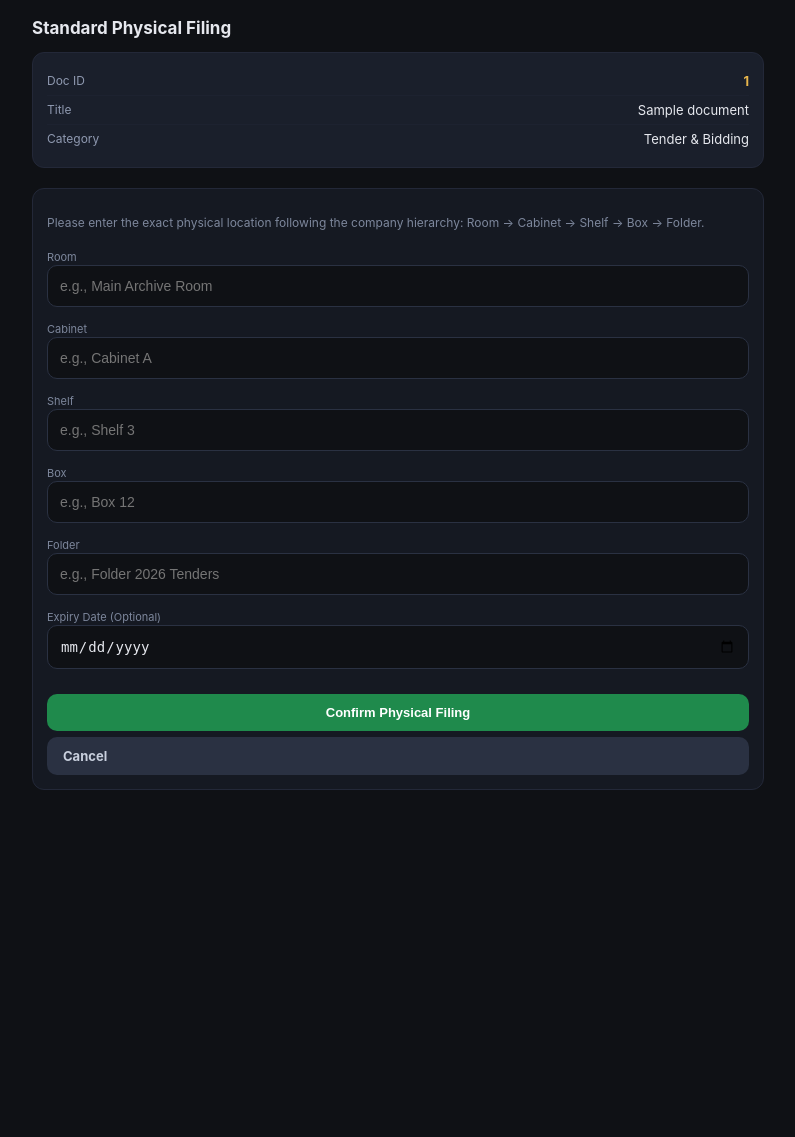
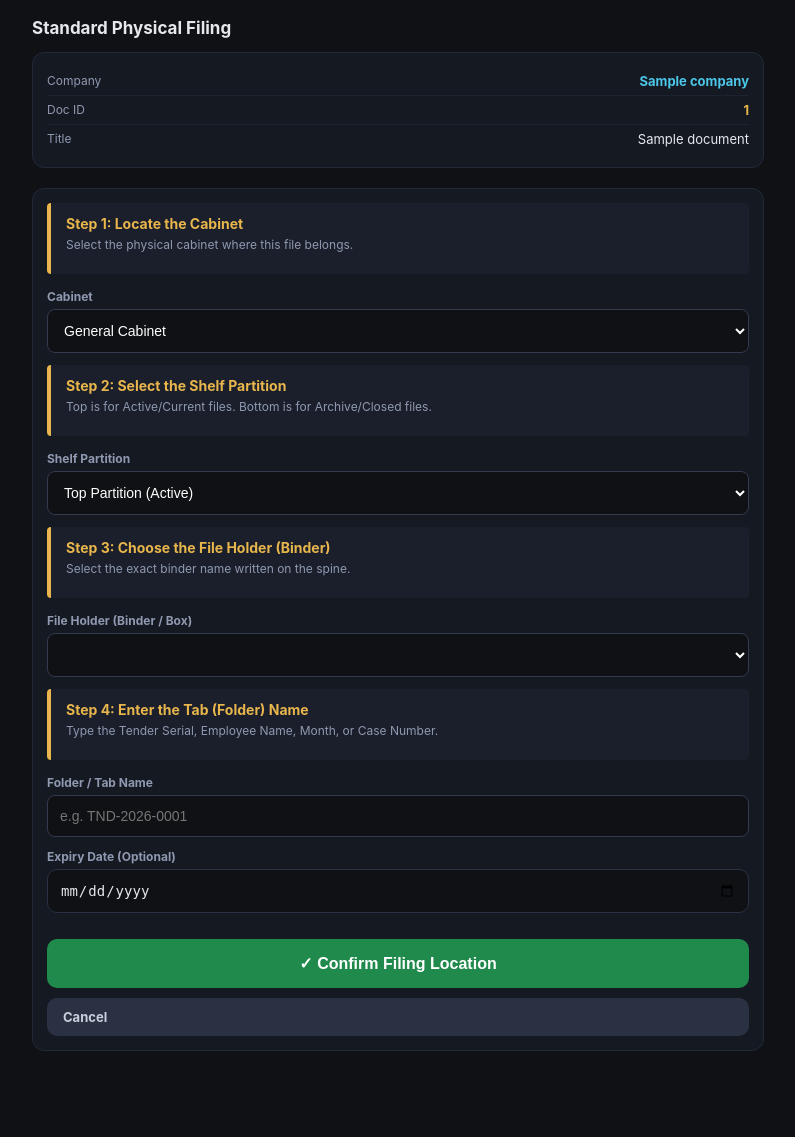
Before and after one commit to gojamochzeleku-cell/Infinity-erp, a Django app: page /documents/1/file/ in a window 1280 px wide. Shown: the part 53-1190 px from the top of the page, without its empty margins (242-1037 px from the left). Before the commit the page ends 843 px from the top, so only its background shows below. Run offline with Django 5.2, Linux system fonts and the light colour scheme; a user stored in the database is signed in; tables that the repository leaves empty hold one stand-in row (values such as "Sample post"); lists and menus that the app fills with data are empty; some libraries are stand-ins or nearby versions.

Commit message:
Feature: Ultimate Physical Filing Dropdowns matching the Master Blueprint

```diff
--- a/templates/doc_file.html
+++ b/templates/doc_file.html
@@ -1,37 +1,132 @@
 {% extends 'base.html' %}
 {% block title %}File Document{% endblock %}
 {% block content %}
+<style>
+  .filing-step { background: #1a1f2b; border-left: 4px solid #e8b64c; padding: 10px 15px; border-radius: 4px; margin-bottom: 15px; }
+  .filing-step strong { color: #e8b64c; font-size: 14px; }
+  .filing-step p { color: #8f99b0; font-size: 12px; margin-top: 4px; }
+  select, input[type="text"] { background: #0f1115; border: 1px solid #333a4d; color: #fff; padding: 12px; border-radius: 8px; width: 100%; margin-bottom: 12px; }
+  label { font-size: 12px; color: #8f99b0; margin-bottom: 5px; display: block; font-weight: bold; }
+</style>
+
 <h2>Standard Physical Filing</h2>
-<div class="card" style="background:#1a1f2b; margin-bottom:20px;">
+
+<div class="card" style="background:#151922; margin-bottom:20px;">
+  <div class="kv"><span class="k">Company</span><span class="v" style="color:#4cc7e8; font-weight:bold;">{{ doc.company.name }}</span></div>
   <div class="kv"><span class="k">Doc ID</span><span class="v" style="color:#e8b64c; font-weight:bold;">{{ doc.doc_id }}</span></div>
   <div class="kv"><span class="k">Title</span><span class="v">{{ doc.title }}</span></div>
-  <div class="kv"><span class="k">Category</span><span class="v">{{ doc.get_category_display }}</span></div>
 </div>
 
 <div class="card">
-  <p class="meta" style="margin-bottom:15px; font-size:12px;">Please enter the exact physical location following the company hierarchy: Room → Cabinet → Shelf → Box → Folder.</p>
   <form method="post">
     {% csrf_token %}
-    <label class="meta">Room</label>
-    <input type="text" name="room" placeholder="e.g., Main Archive Room" required>
 
-    <label class="meta">Cabinet</label>
-    <input type="text" name="cabinet" placeholder="e.g., Cabinet A" required>
+    <div class="filing-step">
+      <strong>Step 1: Locate the Cabinet</strong>
+      <p>Select the physical cabinet where this file belongs.</p>
+    </div>
 
-    <label class="meta">Shelf</label>
-    <input type="text" name="shelf" placeholder="e.g., Shelf 3">
+    <label>Cabinet</label>
+    <select name="cabinet" required>
+      {% if doc.company.short_name == 'CHI' %}
+        <option value="CHI-01 (Tenders & Ops)">CHI-01 (Tenders & Operations)</option>
+        <option value="CHI-02 (Finance)">CHI-02 (Finance & Banking)</option>
+        <option value="CHI-03 (Legal & HR)">CHI-03 (Legal & HR)</option>
+        <option value="CHI-04 (Mail & Admin)">CHI-04 (Mail & General Admin)</option>
+      {% elif doc.company.short_name == 'YAH' %}
+        <option value="YAH-01 (Tenders & Ops)">YAH-01 (Tenders & Operations)</option>
+        <option value="YAH-02 (Finance)">YAH-02 (Finance & Banking)</option>
+        <option value="YAH-03 (Legal & HR)">YAH-03 (Legal & HR)</option>
+        <option value="YAH-04 (Mail & Admin)">YAH-04 (Mail & General Admin)</option>
+      {% else %}
+        <option value="General Cabinet">General Cabinet</option>
+      {% endif %}
+    </select>
 
-    <label class="meta">Box</label>
-    <input type="text" name="box" placeholder="e.g., Box 12">
+    <div class="filing-step">
+      <strong>Step 2: Select the Shelf Partition</strong>
+      <p>Top is for Active/Current files. Bottom is for Archive/Closed files.</p>
+    </div>
 
-    <label class="meta">Folder</label>
-    <input type="text" name="folder" placeholder="e.g., Folder 2026 Tenders">
+    <label>Shelf Partition</label>
+    <select name="shelf" required>
+      <option value="Top Partition (Active)">Top Partition (Active)</option>
+      <option value="Bottom Partition (Archive)">Bottom Partition (Archive)</option>
+    </select>
 
-    <label class="meta">Expiry Date (Optional)</label>
-    <input type="date" name="expiry_date">
+    <div class="filing-step">
+      <strong>Step 3: Choose the File Holder (Binder)</strong>
+      <p>Select the exact binder name written on the spine.</p>
+    </div>
 
-    <button class="btn btn-green wide" type="submit" style="margin-top:15px;">Confirm Physical Filing</button>
-    <a class="btn btn-grey wide" href="{% url 'document_list' %}">Cancel</a>
+    <label>File Holder (Binder / Box)</label>
+    <select name="box" required>
+      {% if doc.company.short_name == 'CHI' %}
+        <optgroup label="Tenders & Operations (Blue)">
+          <option value="CHI - ACTIVE TENDERS - 2026">CHI - ACTIVE TENDERS - 2026</option>
+          <option value="CHI - ACTIVE IMPORTS - 2026">CHI - ACTIVE IMPORTS - 2026</option>
+          <option value="CHI - SUBMITTED BIDS - 2026">CHI - SUBMITTED BIDS - 2026</option>
+          <option value="CHI - WON & LOST TENDERS - 2026">CHI - WON & LOST TENDERS - 2026</option>
+        </optgroup>
+        <optgroup label="Finance & Banking (Black)">
+          <option value="CHI - BANK GUARANTEES & CPOs">CHI - BANK GUARANTEES & CPOs</option>
+          <option value="CHI - LETTERS OF CREDIT (LCs) - 2026">CHI - LETTERS OF CREDIT (LCs) - 2026</option>
+          <option value="CHI - PAYROLL & SALARIES - 2026">CHI - PAYROLL & SALARIES - 2026</option>
+          <option value="CHI - INVOICES & PAYMENTS - 2026">CHI - INVOICES & PAYMENTS - 2026</option>
+        </optgroup>
+        <optgroup label="Legal & HR (Red / Green)">
+          <option value="CHI - SIGNED AGREEMENTS">CHI - SIGNED AGREEMENTS</option>
+          <option value="CHI - ACTIVE COURT CASES">CHI - ACTIVE COURT CASES</option>
+          <option value="CHI - PERSONNEL FILES">CHI - PERSONNEL FILES</option>
+          <option value="CHI - LEAVE & MEDICAL - 2026">CHI - LEAVE & MEDICAL - 2026</option>
+        </optgroup>
+        <optgroup label="Mail & Admin (Grey)">
+          <option value="CHI - INCOMING MAIL - 2026">CHI - INCOMING MAIL - 2026</option>
+          <option value="CHI - OUTGOING MAIL - 2026">CHI - OUTGOING MAIL - 2026</option>
+          <option value="CHI - TRADE LICENSES & ISO">CHI - TRADE LICENSES & ISO</option>
+          <option value="CHI - SUPPLIER CATALOGS">CHI - SUPPLIER CATALOGS</option>
+        </optgroup>
+      {% elif doc.company.short_name == 'YAH' %}
+        <optgroup label="Tenders & Operations (Blue)">
+          <option value="YAH - ACTIVE TENDERS - 2026">YAH - ACTIVE TENDERS - 2026</option>
+          <option value="YAH - ACTIVE IMPORTS - 2026">YAH - ACTIVE IMPORTS - 2026</option>
+          <option value="YAH - SUBMITTED BIDS - 2026">YAH - SUBMITTED BIDS - 2026</option>
+          <option value="YAH - WON & LOST TENDERS - 2026">YAH - WON & LOST TENDERS - 2026</option>
+        </optgroup>
+        <optgroup label="Finance & Banking (Black)">
+          <option value="YAH - BANK GUARANTEES & CPOs">YAH - BANK GUARANTEES & CPOs</option>
+          <option value="YAH - LETTERS OF CREDIT (LCs) - 2026">YAH - LETTERS OF CREDIT (LCs) - 2026</option>
+          <option value="YAH - PAYROLL & SALARIES - 2026">YAH - PAYROLL & SALARIES - 2026</option>
+          <option value="YAH - INVOICES & PAYMENTS - 2026">YAH - INVOICES & PAYMENTS - 2026</option>
+        </optgroup>
+        <optgroup label="Legal & HR (Red / Green)">
+          <option value="YAH - SIGNED AGREEMENTS">YAH - SIGNED AGREEMENTS</option>
+          <option value="YAH - ACTIVE COURT CASES">YAH - ACTIVE COURT CASES</option>
+          <option value="YAH - PERSONNEL FILES">YAH - PERSONNEL FILES</option>
+          <option value="YAH - LEAVE & MEDICAL - 2026">YAH - LEAVE & MEDICAL - 2026</option>
+        </optgroup>
+        <optgroup label="Mail & Admin (Grey)">
+          <option value="YAH - INCOMING MAIL - 2026">YAH - INCOMING MAIL - 2026</option>
+          <option value="YAH - OUTGOING MAIL - 2026">YAH - OUTGOING MAIL - 2026</option>
+          <option value="YAH - TRADE LICENSES & ISO">YAH - TRADE LICENSES & ISO</option>
+          <option value="YAH - SUPPLIER CATALOGS">YAH - SUPPLIER CATALOGS</option>
+        </optgroup>
+      {% endif %}
+    </select>
+
+    <div class="filing-step">
+      <strong>Step 4: Enter the Tab (Folder) Name</strong>
+      <p>Type the Tender Serial, Employee Name, Month, or Case Number.</p>
+    </div>
+
+    <label>Folder / Tab Name</label>
+    <input type="text" name="folder" placeholder="e.g. TND-2026-0001" required>
+
+    <label>Expiry Date (Optional)</label>
+    <input type="date" name="expiry_date" style="margin-bottom:20px;">
+
+    <button class="btn btn-green wide" type="submit" style="padding:15px; font-size:16px;">✓ Confirm Filing Location</button>
+    <a class="btn btn-grey wide" href="{% url 'document_list' %}" style="margin-top:10px;">Cancel</a>
   </form>
 </div>
 {% endblock %}
```
